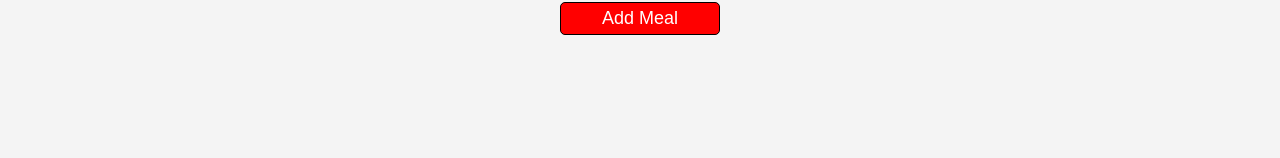
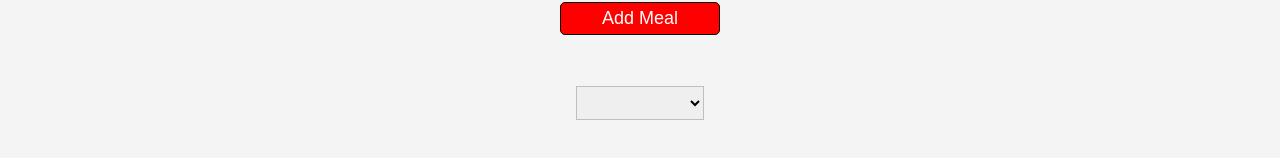
Before and after one commit to comp426-2022-spring/a99-rotanev, a React (Create React App) app in the folder my-react-app/src/caloriesTracker/calories-tracker-app/: page / in a window 1280 px wide. Shown: the part 244-402 px from the top of the page. Built offline with nearby package versions, Linux system fonts and the light colour scheme.

Commit message:
saves locally and sorts

```diff
--- a/my-react-app/src/caloriesTracker/calories-tracker-app/src/App.css
+++ b/my-react-app/src/caloriesTracker/calories-tracker-app/src/App.css
@@ -150,3 +150,10 @@ span {
   border: 1px solid white;
   width: 90%;
 }
+
+.app__meals__container__select select{
+  outline: none;
+  padding: 5px;
+  font-size: 18px;
+  border: 1px solid rgba(0 0, 0, 0.2);
+}
--- a/my-react-app/src/caloriesTracker/calories-tracker-app/src/App.js
+++ b/my-react-app/src/caloriesTracker/calories-tracker-app/src/App.js
@@ -6,15 +6,17 @@ import AppControlsDelete from './components/AppControls/AppControlsDelete';
 import AppControlsInputs from './components/AppControls/AppControlsInputs';
 import AppMealsList from './components/AppMealsList/AppMealsList';
 import AppModal from './components/AppModal/AppModal';
+import AppMealsFilter from './components/AppMealsFilter/AppMealsFilter';
 
 const App = () => {
   const[meals, setMeals] = useState([]);
   const[mealName, setMealName] = useState("");
   const[calories, setCalories] = useState(0);
   const[openModal, setOpenModal] = useState(false);
+  const[selectedFilter, setSelectedFilter] = useState("");
 
   const addMealsHandler = () => {
-    const oldMeals = [...meals];
+    const oldMeals = meals ? [...meals] : [];
     const meal = {
       mealName,
       calories,
@@ -25,7 +27,8 @@ const App = () => {
     if(calories <= 0 || mealName == "") {
       setOpenModal(true);
     } else {
-      setMeals(newMeals)
+      setMeals(newMeals);
+      localStorage.setItem("meals",JSON.stringify(newMeals));
     }
     setMealName("")
     setCalories(0)
@@ -35,13 +38,33 @@ const App = () => {
     const oldMeals = [...meals];
     const newMeals = oldMeals.filter((meal)=>meal.id !== id);
     setMeals(newMeals);
+    localStorage.setItem("meals",JSON.stringify(newMeals));
   }
 
   const deleteAllMeals = () => {
     setMeals([]);
+    localStorage.clear();
   }
 
-  const total = meals.map((meal)=>meal.calories).reduce((acc, value)=>acc+ +value, 0);
+  const total = meals !== null ? meals
+  .map((meal)=>meal.calories)
+  .reduce((acc, value)=>acc+ +value, 0) : 0;
+
+  useEffect(()=>{
+    const oldState = [...meals];
+    if(selectedFilter === "Ascending"){
+      const ascendingMeals = oldState.sort((a, b)=>a.calories - b.calories);
+      setMeals(ascendingMeals);
+    }else if(selectedFilter === "Descending"){
+      const descendingMeals = oldState.sort((a, b)=>b.calories - a.calories);
+      setMeals(descendingMeals);
+    }
+  },[selectedFilter]);
+
+  useEffect(()=>{
+    const localStorageMeals = JSON.parse(localStorage.getItem("meals"));
+    setMeals(localStorageMeals);
+  }, [setMeals]);
 
   return (
     <div className="App">
@@ -54,6 +77,7 @@ const App = () => {
       setCalories={setCalories}/>
 
       <div className='app__meals__container'>
+        <AppMealsFilter selectedFilter={selectedFilter} setSelectedFilter={setSelectedFilter} />
         <AppMealsList meals={meals} deleteMealHandler={deleteMealHandler}/>
       </div>
 
--- a/my-react-app/src/caloriesTracker/calories-tracker-app/src/components/AppMealsFilter/AppMealsFilter.js
+++ b/my-react-app/src/caloriesTracker/calories-tracker-app/src/components/AppMealsFilter/AppMealsFilter.js
@@ -0,0 +1,15 @@
+import React from 'react'
+
+const AppMealsFilter = ({setSelectedFilter, selectedFilter})=> {
+    return (
+        <div className='app__meals__container__select'>
+            <select defaultValue={selectedFilter} onChange={(e) => setSelectedFilter(e.target.value)} >
+            <option value=""> </option>
+                <option value="Ascending">Ascending</option>
+                <option value="Descending">Descending</option>
+            </select>
+        </div>
+    )
+}
+
+export default AppMealsFilter
--- a/my-react-app/src/caloriesTracker/calories-tracker-app/src/components/AppMealsList/AppMealsList.js
+++ b/my-react-app/src/caloriesTracker/calories-tracker-app/src/components/AppMealsList/AppMealsList.js
@@ -4,11 +4,11 @@ const AppMealsList = ({meals, deleteMealHandler}) => {
 
     return (
         <div className='app__meals__container__wrapper'>
-            {meals.map((meal,index)=>(
+            {meals?.map((meal,index)=>(
                 <div key={index} className="app__meals__container__wrapper__inner">
                     <div>{`${meal.mealName} : ${meal.calories}`}</div>
                     <div>
-                        <button classname="btn__delete__meal" onClick = {()=>deleteMealHandler(meal.id)} >Delete</button>
+                        <button className="btn__delete__meal" onClick = {()=>deleteMealHandler(meal.id)} >Delete</button>
                     </div>
                 </div>
 
```
